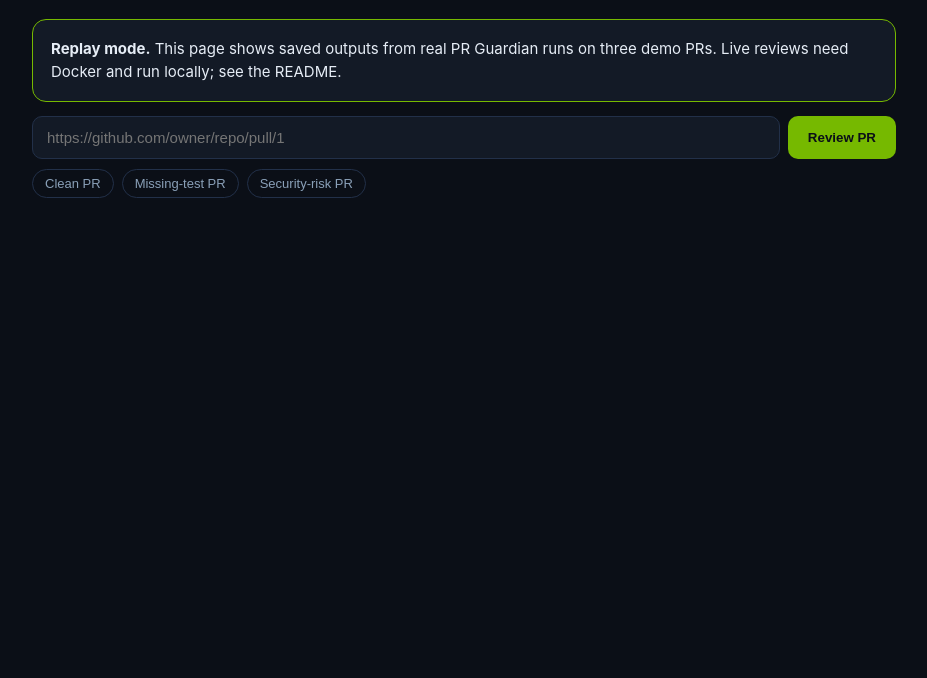
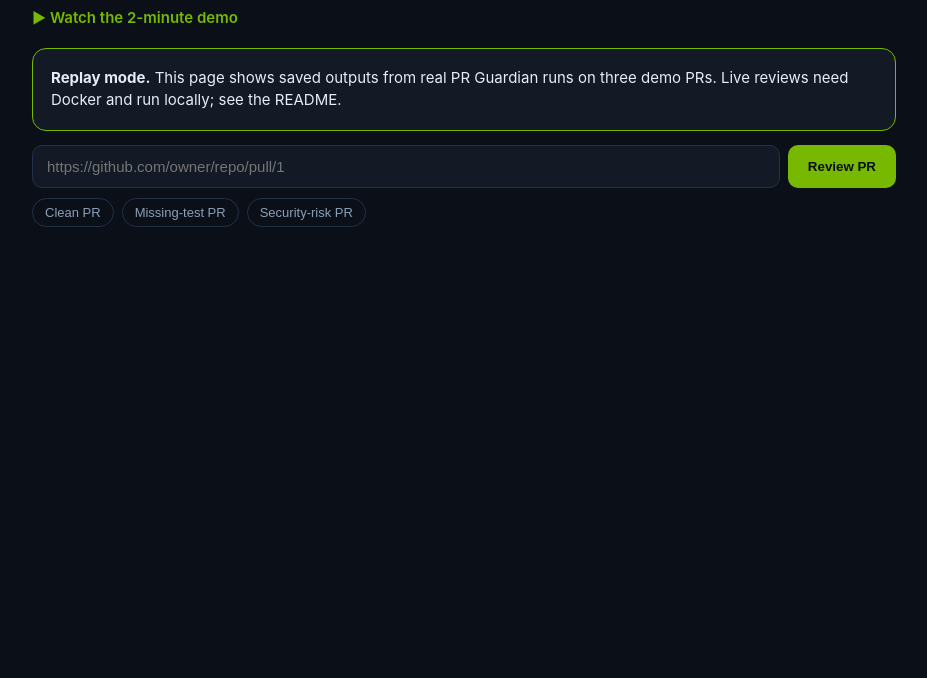
Before and after one commit to Babarkhan01/pr-guardian, a plain HTML site: page docs/index.html in a window 1280 px wide. Shown: the part 122-800 px from the top of the page, without its empty margins (176-1103 px from the left). Drawn offline with Linux system fonts and the light colour scheme.

Commit message:
Publish the demo video and make the submission self-evident
Adds the YouTube demo to the README and replay page, documents how Nemotron
on Token Factory is used and what the guardrails override, pins dependencies
to the tested versions, and drops tracked .DS_Store files.

🤖 Generated with Codebuff
Co-Authored-By: Codebuff <noreply@codebuff.com>

```diff
--- a/docs/index.html
+++ b/docs/index.html
@@ -32,6 +32,7 @@ ul{margin:6px 0 0 18px;padding:0}
 </style></head><body><div class="wrap">
 <h1>PR <span>Guardian</span></h1>
 <div class="sub">Autonomous pre-merge reviewer: sandboxed tests, security scan, and NVIDIA Nemotron on Nebius Token Factory. Humans make the final call.</div>
+<div class="sub" style="margin:-12px 0 18px"><a href="https://www.youtube.com/watch?v=m6RuuVhl0Qk" target="_blank" rel="noopener" style="color:var(--acc);font-weight:600;text-decoration:none">&#9654; Watch the 2-minute demo</a></div>
 <div class="card" style="border-color:#76b900"><b>Replay mode.</b> This page shows saved outputs from real PR Guardian runs on three demo PRs. Live reviews need Docker and run locally; see the README.</div>
 <div class="row"><input id="url" placeholder="https://github.com/owner/repo/pull/1"><button id="btn" onclick="run()">Review PR</button></div>
 <div class="chips" id="chips"></div>
```
Also changed, not shown: requirements.txt, 5 other files.
